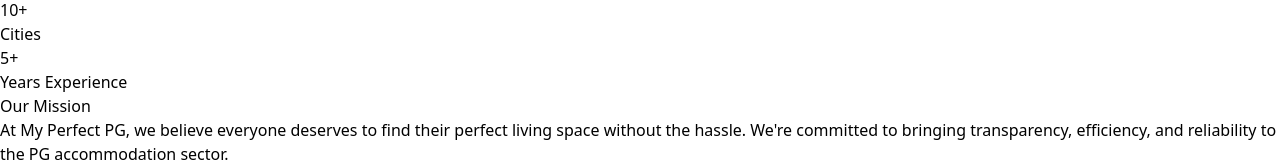
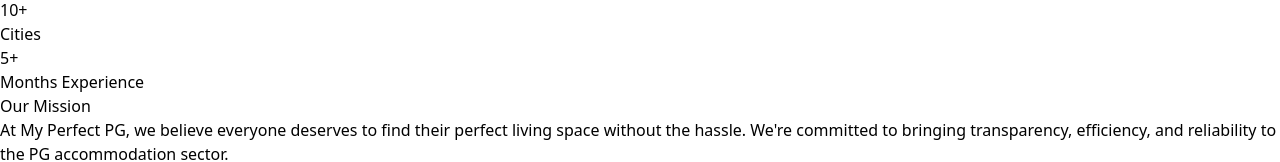
Before and after one commit to Kumaraditya18027/myPerfect_pg, a Next.js app: page /About in a window 1280 px wide. Shown: the part 462-624 px from the top of the page. Built offline with nearby package versions, Linux system fonts and the light colour scheme.

Commit message:
Updated the experience

```diff
--- a/src/pages/About.jsx
+++ b/src/pages/About.jsx
@@ -64,7 +64,7 @@
     { label: "PGs Listed", value: "20+" },
     { label: "Happy Residents", value: "100+" },
     { label: "Cities", value: "10+" },
-    { label: "Years Experience", value: "5+" },
+    { label: "Months Experience", value: "5+" },
   ];
 
   return (
@@ -147,7 +147,7 @@
                   <img
                     src={member.image}
                     alt={member.name}
-                    className="w-32 h-32 rounded-full mx-auto mb-4 object-cover border-4 border-white shadow-lg"
+                    className="w-36 h-36 rounded-full mx-auto mb-4 object-cover border-4 border-white shadow-lg"
                   />
                   <h3 className="text-xl font-bold text-gray-800 mb-2">
                     {member.name}
```
